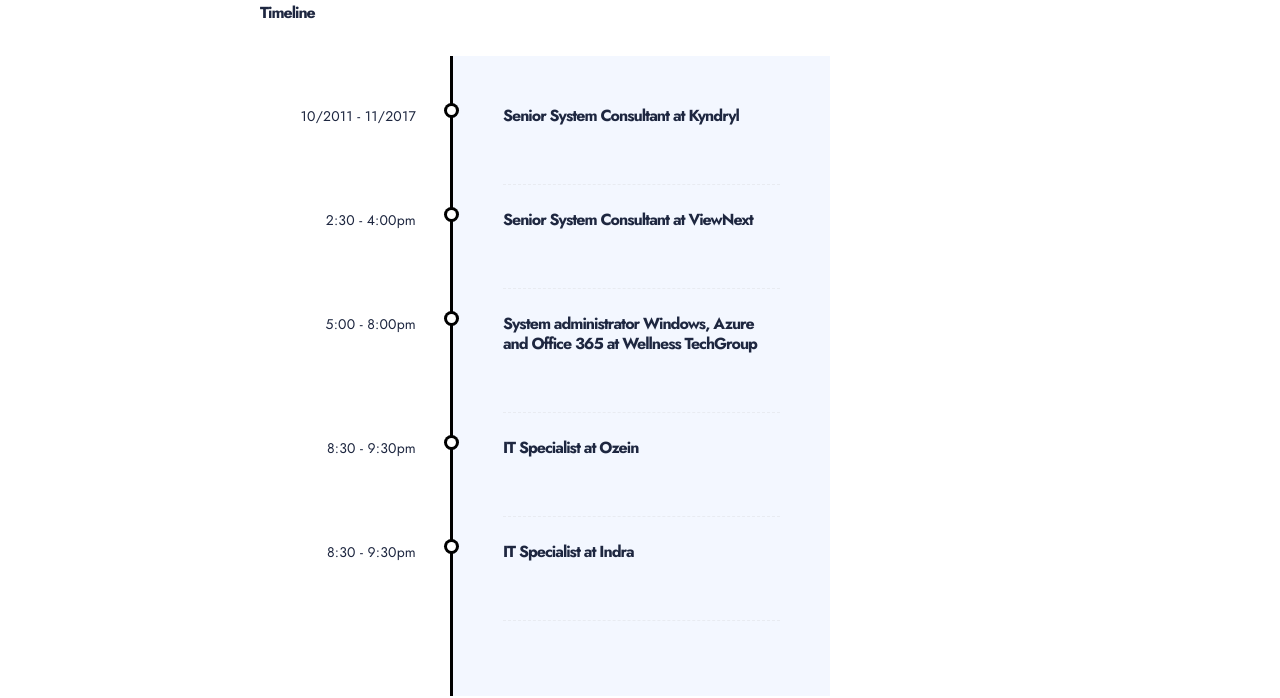
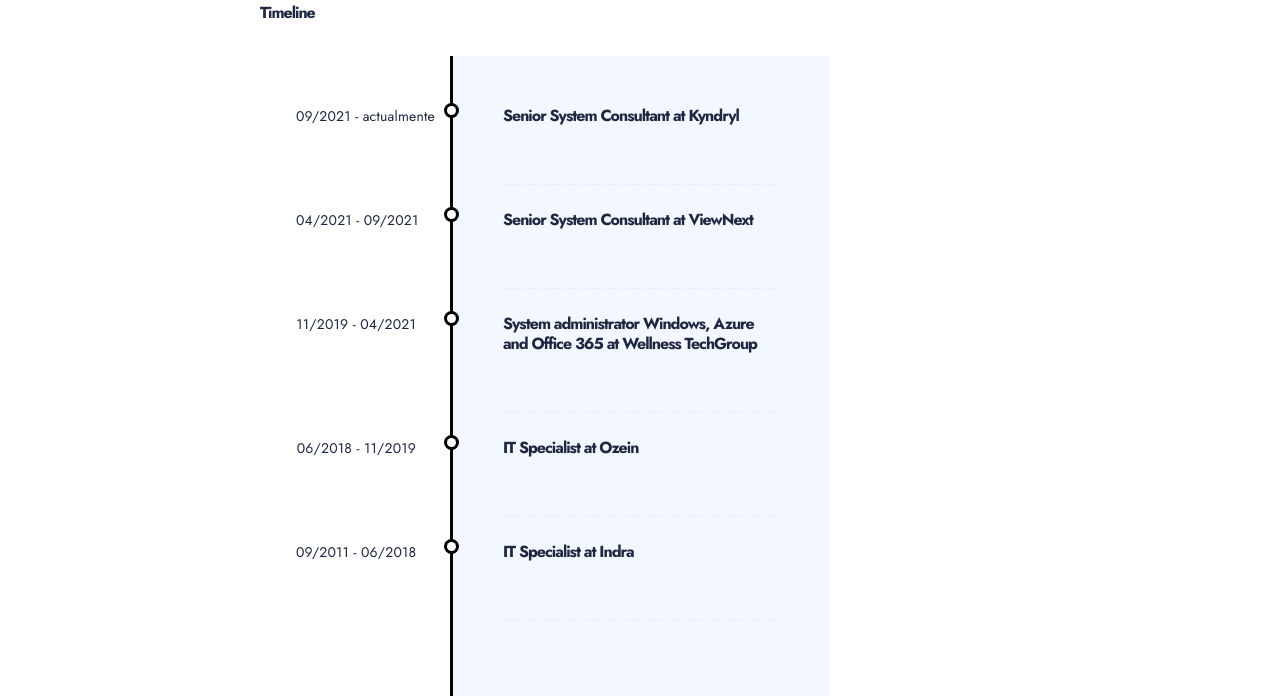
Before and after one commit to ragagu/ragagu-blog, a Jekyll site: the page built from _pages/about.html, in a window 1280 px wide. Shown: the part 220-918 px from the top of the page. Built offline with Jekyll 4.4.1, drawn with Linux system fonts in a browser that asks for light colours; nearby versions of some CDN libraries.

Commit message:
Update about.html

```diff
--- a/_pages/about.html
+++ b/_pages/about.html
@@ -17,23 +17,23 @@ permalink: /acerca-de/
                     <h6 class="card-title">Timeline</h6>
                     <div id="content">
                         <ul class="timeline">
-                            <li class="event" data-date="10/2011 - 11/2017">
+                            <li class="event" data-date="09/2021 - actualmente">
                                 <h3>Senior System Consultant at Kyndryl</h3>
                                 <p></p>
                             </li>
-                            <li class="event" data-date="2:30 - 4:00pm">
+                            <li class="event" data-date="04/2021 - 09/2021">
                                 <h3>Senior System Consultant at ViewNext</h3>
                                 <p></p>
                             </li>
-                            <li class="event" data-date="5:00 - 8:00pm">
+                            <li class="event" data-date="11/2019 - 04/2021">
                                 <h3>System administrator Windows, Azure and Office 365 at Wellness TechGroup</h3>
                                 <p></p>
                             </li>
-                            <li class="event" data-date="8:30 - 9:30pm">
+                            <li class="event" data-date="06/2018 - 11/2019">
                                 <h3>IT Specialist at Ozein</h3>
                                 <p></p>
                             </li>
-                            <li class="event" data-date="8:30 - 9:30pm">
+                            <li class="event" data-date="09/2011 - 06/2018">
                                 <h3>IT Specialist at Indra</h3>
                                 <p></p>
                             </li>
```
